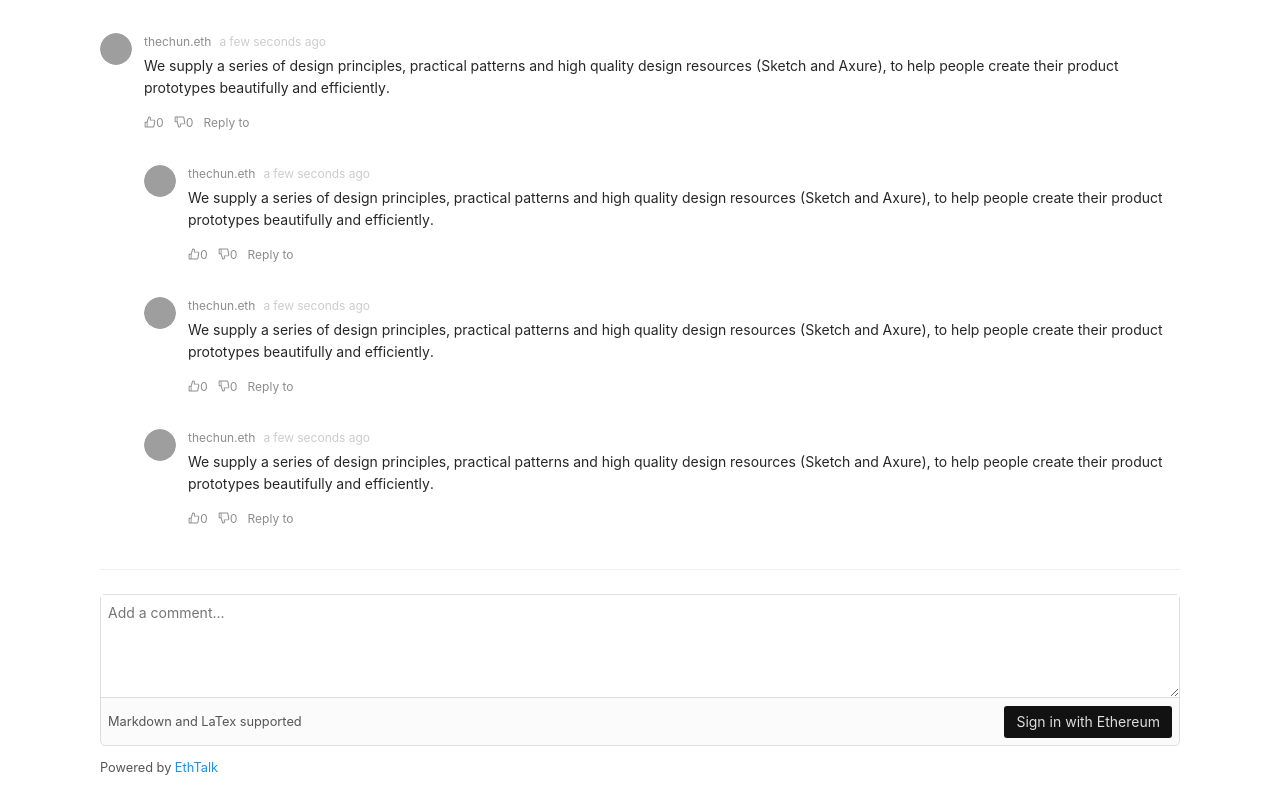
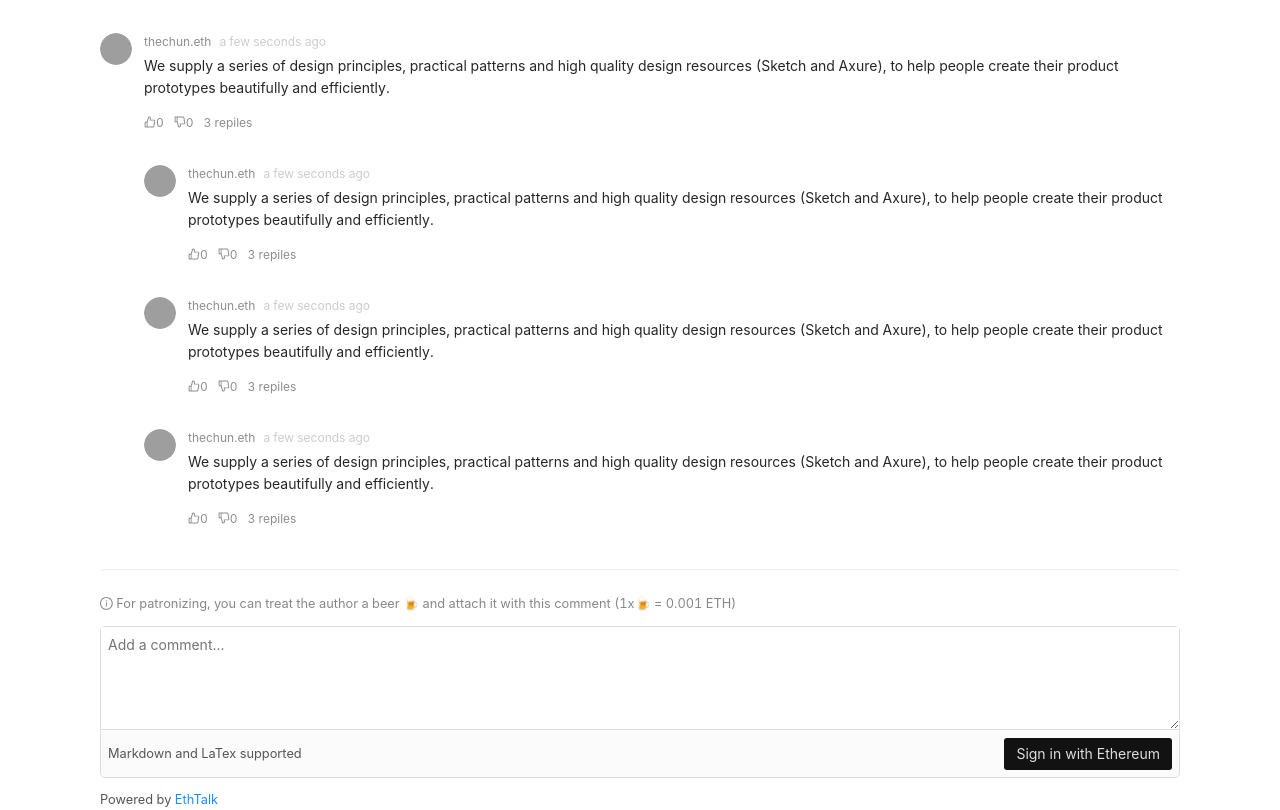
Before and after one commit to chunrapeepat/ethtalk.app, a React (Create React App) app in the folder packages/react-app/: page /embed in a window 1280 px wide. Shown: the part 645-1455 px from the top of the page. Before the commit the page ends 1423 px from the top, so only its background shows below. Built offline with nearby package versions, Linux system fonts and the light colour scheme; grey boxes are pictures that could not be loaded.

Commit message:
Update patron section on comment

```diff
--- a/packages/react-app/src/components/Comment.jsx
+++ b/packages/react-app/src/components/Comment.jsx
@@ -33,7 +33,7 @@ const Comment = ({ children }) => {
         <span className="comment-action">{dislikes}</span>
       </span>
     </Tooltip>,
-    <span key="comment-basic-reply-to">Reply to</span>,
+    <span key="comment-basic-repjkly-to">3 repiles</span>,
   ];
 
   return (
--- a/packages/react-app/src/components/CommentEditor.jsx
+++ b/packages/react-app/src/components/CommentEditor.jsx
@@ -1,6 +1,7 @@
 import React, { useState } from "react";
 import styled from "styled-components";
 import Button from "./Button";
+import { InfoCircleOutlined } from "@ant-design/icons";
 
 const Container = styled.div`
   border: 1px solid #ddd;
@@ -26,9 +27,19 @@ const Footer = styled.div`
   margin-top: -5px;
   padding: 7px;
 `;
-const Support = styled.div`
+const Support = styled.a`
   color: #555;
   font-size: 0.8rem;
+
+  &:hover {
+    color: #555;
+    text-decoration: underline;
+  }
+`;
+const Patron = styled.div`
+  color: #888;
+  font-size: 0.8rem;
+  margin-bottom: 12px;
 `;
 
 const CommentEditor = ({ children }) => {
@@ -49,13 +60,22 @@ const CommentEditor = ({ children }) => {
   };
 
   return (
+    <>
+      <Patron>
+        <InfoCircleOutlined /> For patronizing, you can treat the author a beer 🍺 and attach it with this comment (1x🍺
+        = 0.001 ETH)
+      </Patron>
       <Container>
         <TextArea placeholder="Add a comment..." rows={4} disabled={true} />
         <Footer>
-        <Support>Markdown and LaTex supported</Support>
+          {/* TODO: Add link for writing instruction (to markdown file) */}
+          <Support target="_blank" href="">
+            Markdown and LaTex supported
+          </Support>
           <Button>Sign in with Ethereum</Button>
         </Footer>
       </Container>
+    </>
   );
 };
 
```
Lines whose indentation alone changed are shown as unchanged.
